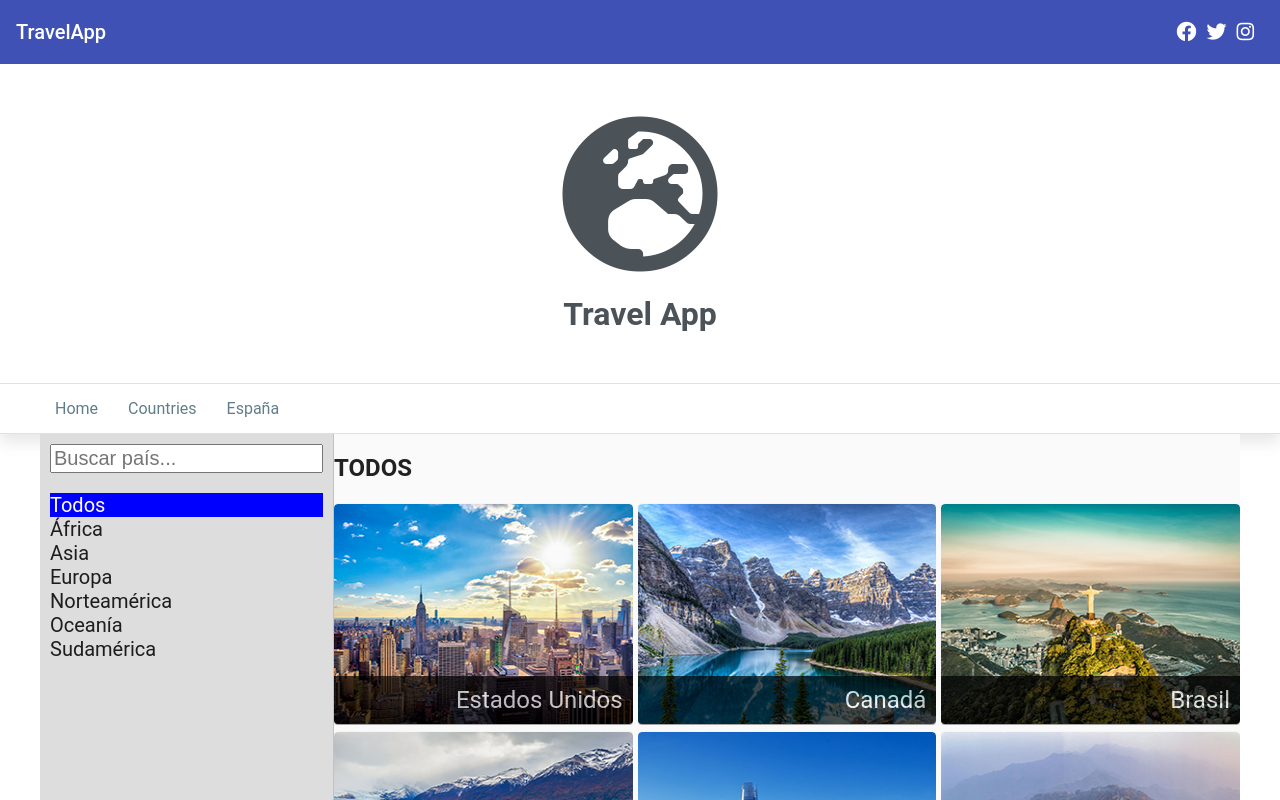
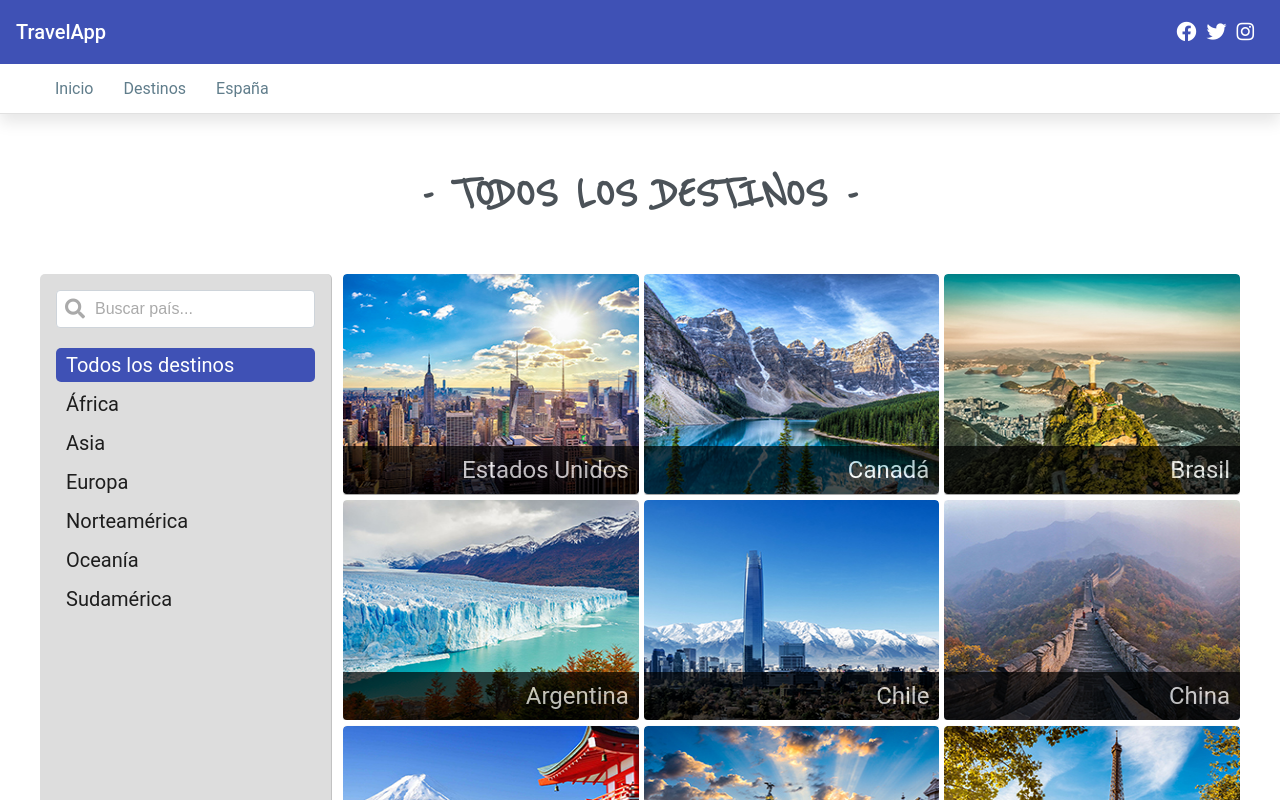
Before and after one commit to dmunozse/travelApp, an Angular app: page /countries in a window 1280 px wide. Built offline with nearby package versions, Linux system fonts and the light colour scheme.

Commit message:
Nuevos estilos, animaciones y mejora en general de la página del buscador por continente.

```diff
--- a/src/app/app.component.html
+++ b/src/app/app.component.html
@@ -21,17 +21,17 @@
                 </li>
             </ul>
         </mat-toolbar>
-        <div class="app-logo">
+        <div class="app-logo" style="display: none">
             <i class="fas fa-globe-europe"></i>
             <h1>Travel App</h1>
         </div>
         <nav class="app-menu" stickyThing>
             <ul class="main-menu">
                 <li class="menu-item">
-                    <a id="home" routerLink="/">Home</a>
+                    <a id="home" routerLink="/">Inicio</a>
                 </li>
                 <li class="menu-item">
-                    <a id="countries" routerLink="/countries">Countries</a>
+                    <a id="countries" routerLink="/countries">Destinos</a>
                 </li>
                 <li class="menu-item">
                     <a id="country" routerLink="/countries/spain">España</a>
--- a/src/app/continents-page/continents-page.component.html
+++ b/src/app/continents-page/continents-page.component.html
@@ -1,18 +1,23 @@
+<div class="selected-continent">
+  <h2 *ngIf="selectedContinent">- {{ selectedContinent.name | uppercase}} -</h2>
+</div>
 <mat-sidenav-container>
   <mat-sidenav mode="side" opened>
-    <form>
-        <input #country (input)="searchCountry(country.value)" placeholder="Buscar país...">
+    <div class="mat-sidenav-content">
+      <form class="form-group">
+        <span class="fa fa-search form-control-feedback"></span>
+        <input class="form-control has-search" #country (input)="searchCountry(country.value)"
+          placeholder="Buscar país...">
       </form>
       <ul class="menu">
-        <li [class.selected]="isActiveContinent(continent)"
-            *ngFor="let continent of continents"
-            (click)="updateContinent(continent)">
+        <li [class.selected]="isActiveContinent(continent)" *ngFor="let continent of continents"
+          (click)="updateContinent(continent)">
           {{continent.name}}
         </li>
       </ul>
+    </div>
   </mat-sidenav>
-  <mat-sidenav-content [@filterAnimation]="countriesDisplayed">
-    <h2 *ngIf="selectedContinent">{{ selectedContinent.name | uppercase}}</h2>
+  <mat-sidenav-content [@listAnimation]="selectedContinent" [@filterAnimation]="countriesDisplayed">
     <mat-grid-list cols="3" rowHeight="4:3" gutterSize="5px">
       <mat-grid-tile *ngFor="let country of getFilteredCountries()">
         <mat-card class="country-miniature" routerLink="{{ country.url }}">
--- a/src/app/continents-page/continents-page.component.scss
+++ b/src/app/continents-page/continents-page.component.scss
@@ -1,22 +1,77 @@
 .mat-sidenav-container {
-  min-height: 200px;
-  max-width: 1200px;
-  margin: 0 auto;
+  min-height: 400px;
+  background-color: transparent;
 }
 
 .mat-sidenav-content {
+  padding-left: 0.7rem;
   height: auto;
 }
 
 .mat-sidenav {
   background-color: #ddd;
-  padding: 10px;
+  padding: 0.5rem;
   font-size: 1.25rem;
+  border-radius: 5px;
+
+  .mat-sidenav-content {
+    padding: 0.5rem;
+  }
 }
 
-input {
+.form-group {
   width: 100%;
-  font-size: 1.25rem;
+  position: relative;
+
+  .form-control-feedback {
+    position: absolute;
+    width: 2.375rem;
+    height: 2.375rem;
+    line-height: 2.375rem;
+    text-align: center;
+    color: #aaaaaa;
+  }
+
+  .form-control {
+    width: 100%;
+    height: calc(2.25rem + 2px);
+    color: #4B5258;
+    border: 1px solid #ced4da;
+    border-radius: 0.25rem;
+    transition: border-color .15s ease-in-out,box-shadow .15s ease-in-out;
+    font-size: 1rem;
+    padding: .375rem .75rem;
+
+    &.has-search {
+      padding-left: 2.375rem;
+    }
+
+    &:focus {
+      border-color: #80bdff;
+      outline: 0;
+      box-shadow: 0 0 0 0.2rem rgba(0,123,255,.25);
+    }
+
+    &::placeholder {
+      color: #aaaaaa;
+    }
+  }
+}
+
+.mat-sidenav-container, .selected-continent {
+  max-width: 1200px;
+  margin: 0 auto;
+}
+
+.selected-continent {
+  padding: 1rem 0;
+  text-align: center;
+
+  h2 {
+    color: #4B5258;
+    font-family: 'Reenie Beanie';
+    font-size: 3rem;
+  }
 }
 
 .country-miniature {
--- a/src/app/continents-page/continents-page.component.ts
+++ b/src/app/continents-page/continents-page.component.ts
@@ -30,7 +30,7 @@ function filterCountriesByName(countries: any, name: string): any[] {
       transition(':enter', [
         query('.country-miniature', [
           style( {opacity: 0, transform: 'translateY(-100px)'} ),
-          stagger(-50 , [
+          stagger(50 , [
             animate('500ms cubic-bezier(0.35, 0, 0.25, 1)', style({ opacity: 1, transform: 'none' }))
           ])
         ])
@@ -56,6 +56,17 @@ function filterCountriesByName(countries: any, name: string): any[] {
           ]),
         ])
       ])
+    ]),
+    trigger('listAnimation', [
+      transition(':enter', []),
+      transition('* => *', [
+        query(':enter', [
+          style({ opacity: 0, transform: 'translateY(-100px)' }),
+          stagger(50, [
+            animate('300ms ease-out', style({ opacity: 1, transform: 'none' })),
+          ]),
+        ])
+      ]),
     ])
   ]
 })
--- a/src/app/home-page/home-page.component.scss
+++ b/src/app/home-page/home-page.component.scss
@@ -85,19 +85,13 @@ h1 {
     width: 100%;
     display: inline-block;
     margin-bottom: 25px;
-    position: relative;
 
     .entry-image {
         float: left;
         border-radius: 5px;
         overflow: hidden;
         cursor: pointer;
-
-        /*
-        &:hover {
-            opacity: 0.7;
-        }
-        */
+        position: relative;
 
         &::before {
             content: '';
--- a/src/app/mock-continents.ts
+++ b/src/app/mock-continents.ts
@@ -1,7 +1,7 @@
 import { Continent } from './continent';
 
 export const CONTINENTS: Continent[] = [
-  { id: '', name: 'Todos'},
+  { id: '', name: 'Todos los destinos'},
   { id: 'AF', name: 'África'},
   { id: 'AS', name: 'Asia'},
   { id: 'EU', name: 'Europa'},
--- a/src/styles/_components.scss
+++ b/src/styles/_components.scss
@@ -4,15 +4,18 @@
 
   li {
     cursor: pointer;
+    padding: 5px 10px;
+    margin-bottom: 5px;
+    border-radius: 5px;
 
     &.selected {
       color: white;
-      background-color: #00f;
+      background-color: #3f51b5;
     }
 
     &:hover {
       color: white;
-      background-color: #5858f8;
+      background-color: #6473c7;
     }
   }
 }
```
